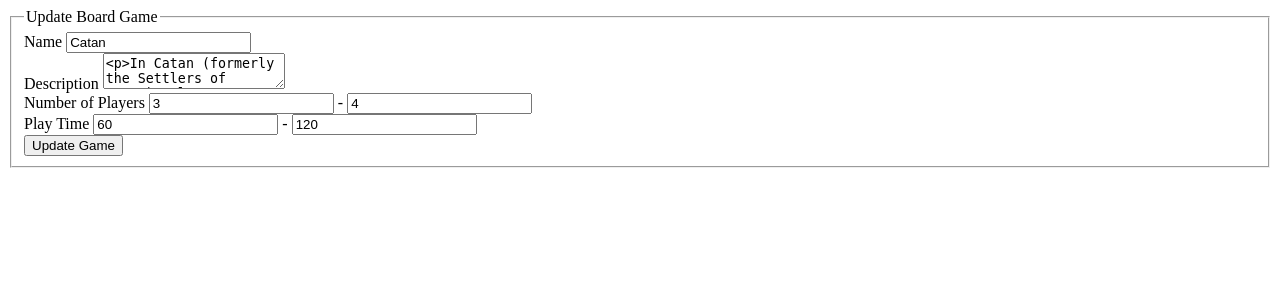
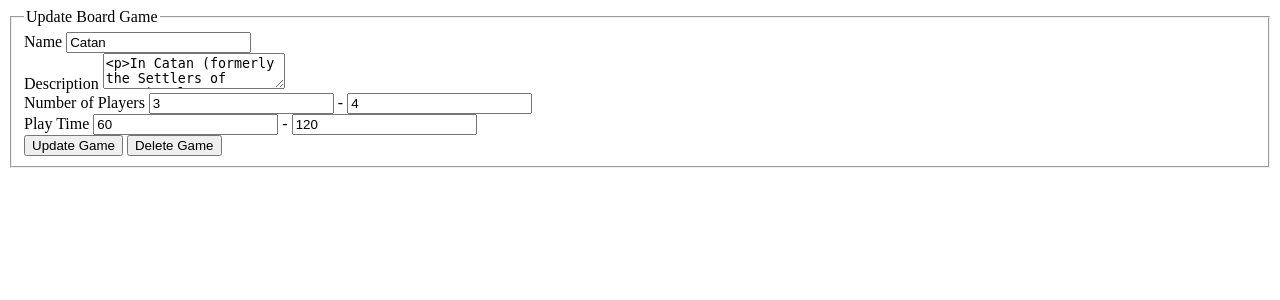
Before and after one commit to chrisUsick/workflow-test, a PHP site: page /create_or_update_game.php?id=1 in a window 1280 px wide. Shown: the top 300 px of the page. Run offline with PHP 8.4, Linux system fonts and the light colour scheme; data comes from the database, SQL or seed files in the repository.

Commit message:
Working on delete game functionality.

```diff
--- a/admin.php
+++ b/admin.php
@@ -17,7 +17,9 @@
 <?php else: ?>
     <ul>
         <?php foreach($games as $game): ?>
-            <li><a href="create_or_update_game.php?id=<?= $game['id'] ?>"><?= $game['name'] ?></a></li>
+            <li>
+                <a href="create_or_update_game.php?id=<?= $game['id'] ?>"><?= $game['name'] ?></a>
+            </li>
         <?php endforeach ?>
     </ul>
 <?php endif ?>
--- a/create_or_update_game.php
+++ b/create_or_update_game.php
@@ -31,7 +31,7 @@
     <p class="error"><?=$validation_error ?></p>
 <?php endif ?>
 
-<form action="new_game.php" method="post" role="form">
+<form action="create_or_update_game.php" method="post" role="form">
     <fieldset>
         <?php if ($is_new_game): ?>
             <legend>New Board Game</legend>
@@ -63,6 +63,7 @@
             <input type="submit" value="Create Game">
         <?php else: ?>
             <input type="submit" value="Update Game">
+            <input type="submit" name="delete" value="Delete Game">
         <?php endif ?>
     </fieldset>
 </form>
--- a/includes/games.php
+++ b/includes/games.php
@@ -1,6 +1,7 @@
 <?php
 
 /* Finds all rows in the games table.
+
    Returns an array of hashes.
 */
 function find_all_games() {
@@ -11,6 +12,11 @@ function find_all_games() {
     return $games;
 }
 
+/* Find a single game row by id.
+
+   Returns an associative array which contains the row data
+   or a blank game if no row is found.
+*/
 function find_game_by_id($id) {
     $sql        = "SELECT * FROM games WHERE id = {$id}";
     $pdo_result = Database::prepare_and_execute($sql);
@@ -22,6 +28,12 @@ function find_game_by_id($id) {
     }
 
     return $game;
+}
+
+/* Deletes a row in the game table by id. */
+function delete_game_by_id($id) {
+    $sql        = "DELETE * FROM games WHERE id = {$id}";
+    $pdo_result = Database::prepare_and_execute($sql);
 }
 
 /* Creates a new game in the games table by building the appropriate
```
